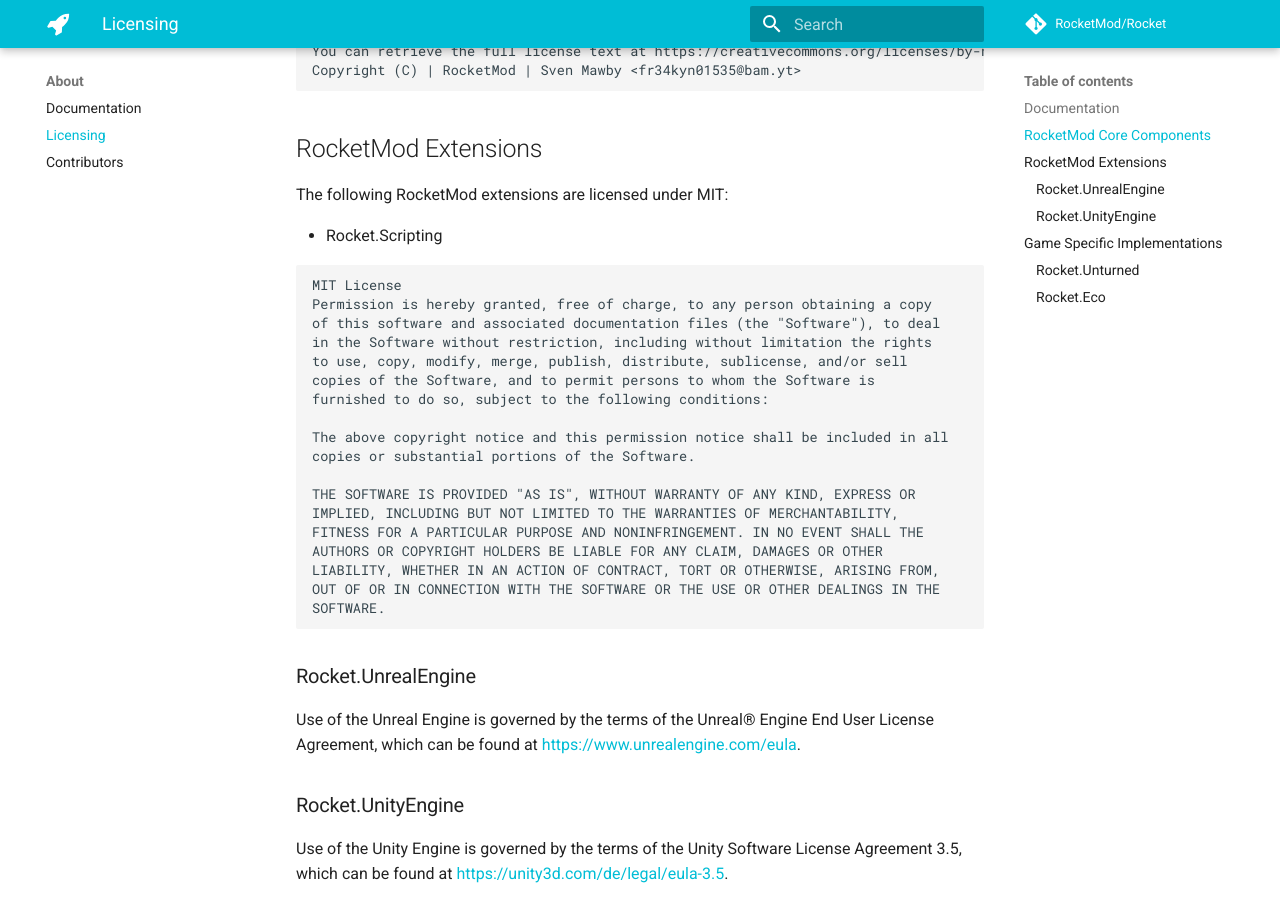
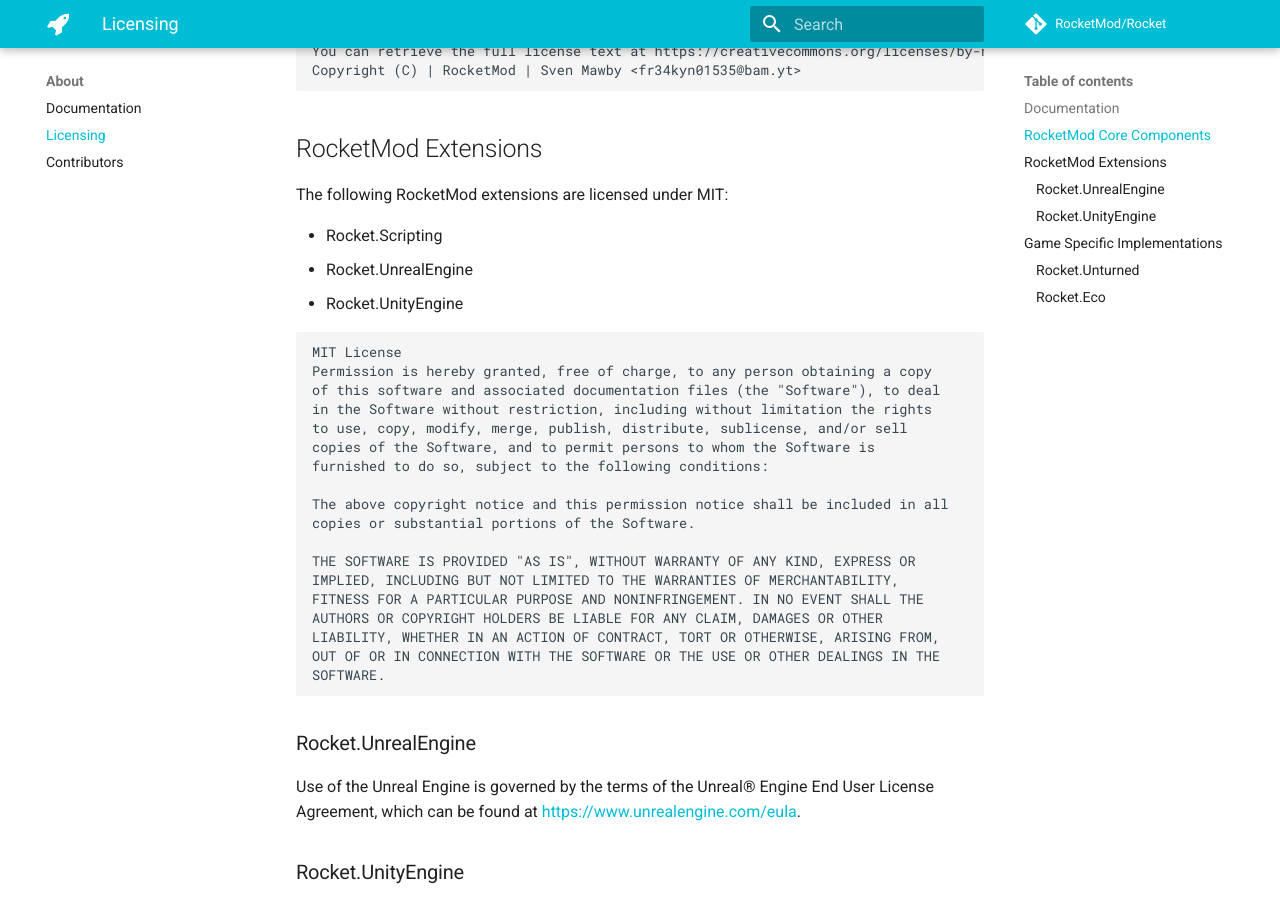
Before and after one commit to RocketMod/Rocket.Documentation, an MkDocs documentation site: the page built from content/about/licensing.md, in a window 1280 px wide and 900 px high, scrolled down 715 px. Built offline with MkDocs 1.6.1 and Material for MkDocs 9.7.7, drawn with Linux system fonts in a browser that asks for light colours; comment, search, counter and statistics services are not loaded; old or Windows-style settings are respelled for this version of MkDocs.

Commit message:
Update licensing.md

````diff
--- a/content/about/licensing.md
+++ b/content/about/licensing.md
@@ -29,6 +29,8 @@ Copyright (C) | RocketMod | Sven Mawby <fr34kyn01535@bam.yt>
 The following RocketMod extensions are licensed under MIT:
 
 * Rocket.Scripting
+* Rocket.UnrealEngine
+* Rocket.UnityEngine
 
 ```
 MIT License
````
